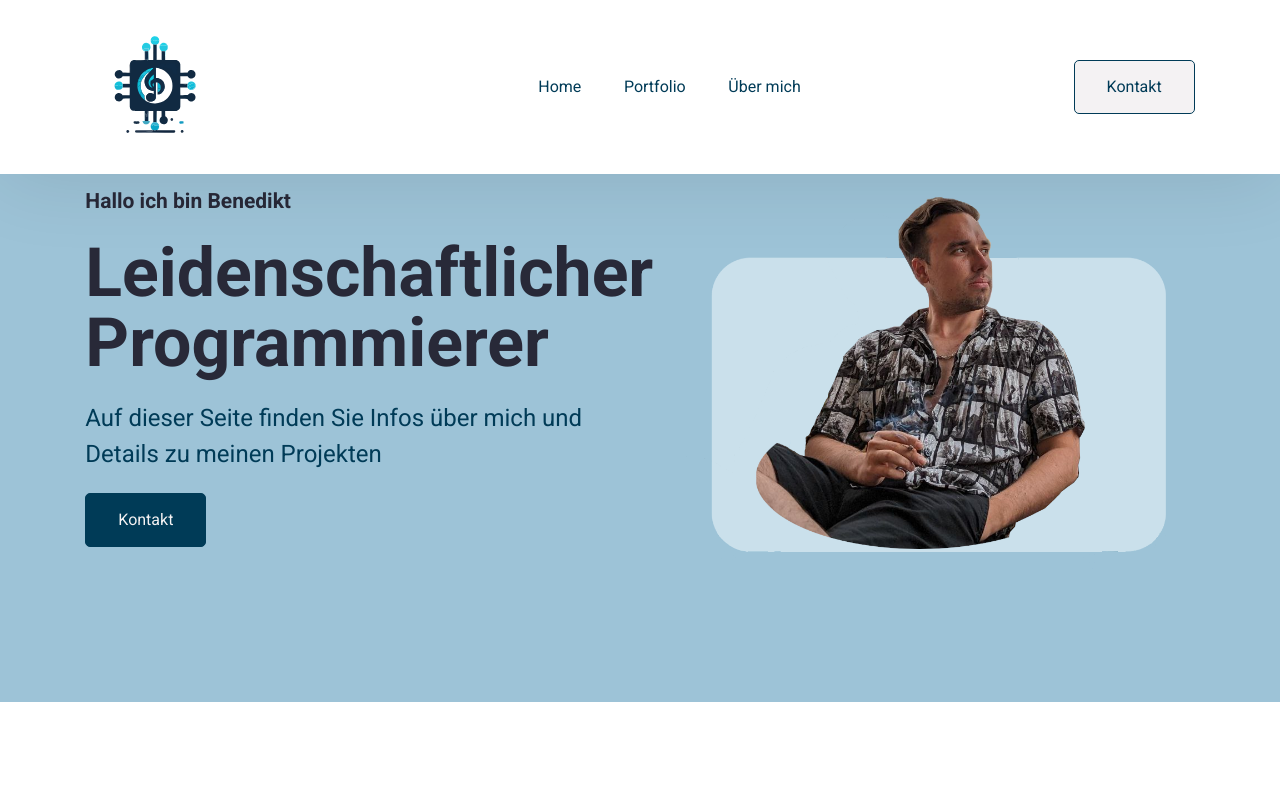
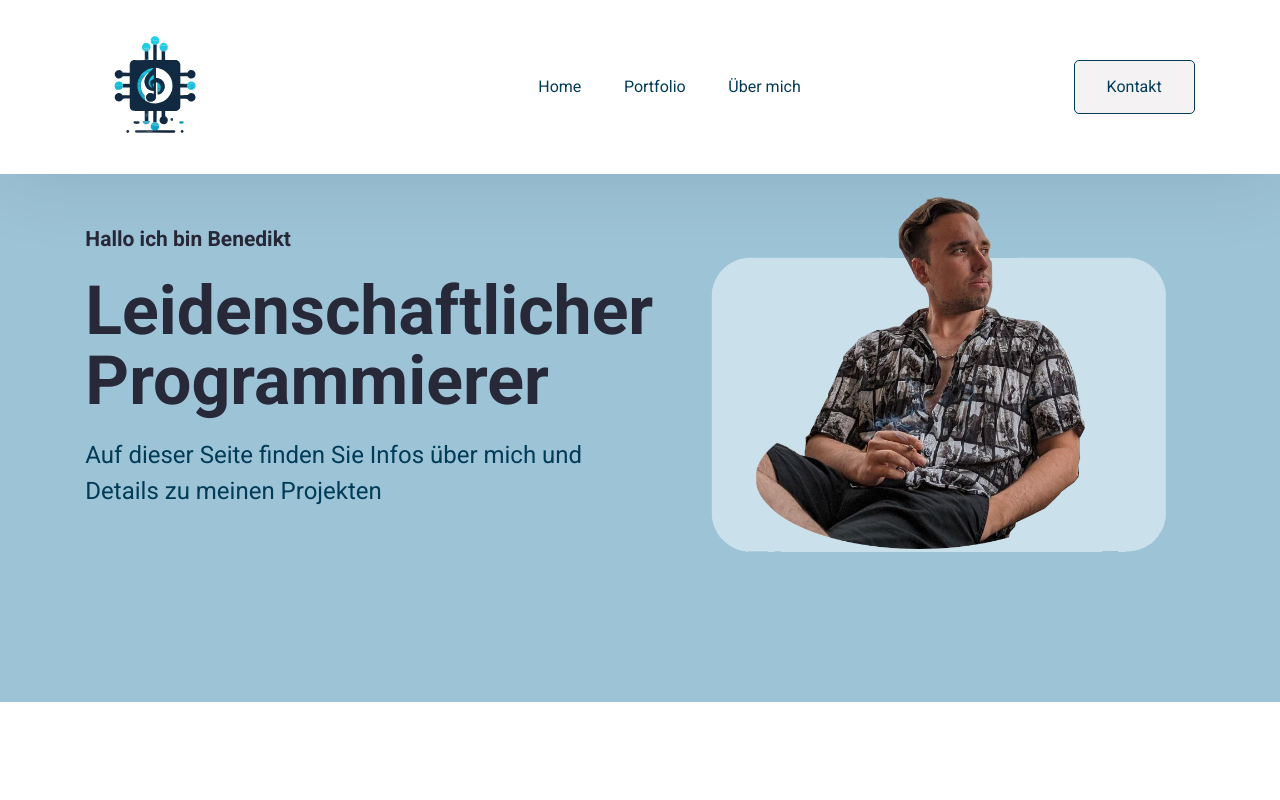
Before and after one commit to bene7797/PFWebsite, a React (Create React App) app: page / in a window 1280 px wide. Shown: the top 800 px of the page. Built offline with nearby package versions, Linux system fonts and the light colour scheme.

Commit message:
Unnötiger Kontaktbutton entfernt

```diff
--- a/src/Pages/Home/HeroSection.jsx
+++ b/src/Pages/Home/HeroSection.jsx
@@ -16,7 +16,6 @@ export default function HeroSection() {
             <br /> Details zu meinen Projekten
           </p>
         </div>
-        <button className="btn btn-primary">Kontakt</button>
       </div>
       <div className="hero--section--img">
         <img src="./img/hero_img.png" alt="Hero Section" />
```
